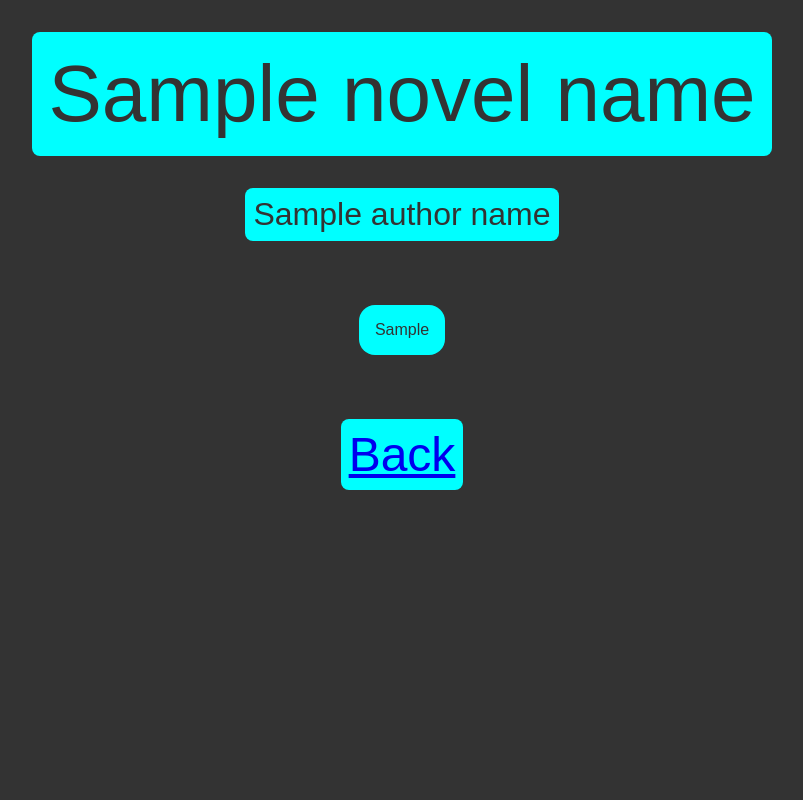
After one commit to Teetil/Novel-Manager, a Flask app: template templates/novel.html in a window 1280 px wide. The commit adds this page. Shown: the whole page, without its empty margins (238-1041 px from the left). Run offline with Flask 2, Linux system fonts and the light colour scheme; the template is opened without the code that fills it: most values are stand-ins (such as "Sample title", 1, 10 or a date in 2020).

Commit message:
Added ability to view novel pages and read descriptions

```diff
--- a/app.py
+++ b/app.py
@@ -15,12 +15,17 @@ def add_novel():
     if request.method == "POST":
         novel_name = request.form["novel-name"]
         author_name = request.form["author-name"]
+        novel_synopsis = request.form["novel-synopsis"]
         author_id =  authors.get_author_by_name(author_name)
         if not author_id:
             author_id = authors.add_new_author(author_name)
         author_id = author_id
-        novels.add_novel(author_name, author_id, request.form["novel-synopsis"])
-        print("added novel")
+        novels.add_novel(author_name, author_id, novel_synopsis)
         return redirect("/")
 
+@app.route("/novel/<int:novel_id>")
+def novel_page(novel_id):
+    novel_info = novels.get_novel_info(novel_id)
+    return render_template("novel.html", novel_name = novel_info[0], novel_synopsis = novel_info[1], author_name = novel_info[2].capitalize())
+
 app.run(debug=True)
--- a/authors.py
+++ b/authors.py
@@ -3,7 +3,7 @@ from setup import db
 
 def get_author_by_name(name : str) -> int:
     sql = "SELECT id FROM authors WHERE name=:name"
-    return db.session.execute(sql, {"name" : name.lower()}).fetchone()
+    return db.session.execute(sql, {"name" : name.lower()}).fetchone()[0]
 
 def add_new_author(name : str) -> int:
     sql = "INSERT INTO authors (name) VALUES (:name) RETURNING id"
--- a/schema.sql
+++ b/schema.sql
@@ -1,18 +1,18 @@
 CREATE TABLE authors (
     id SERIAL PRIMARY KEY,
-    name TEXT
+    name TEXT UNIQUE
 );
 
 CREATE TABLE novels (
     id SERIAL PRIMARY KEY,
-    name TEXT,
+    name TEXT UNIQUE,
     synopsis TEXT,
     author_id INTEGER REFERENCES authors
 );
 
 CREATE TABLE tags (
     id SERIAL PRIMARY KEY,
-    name TEXT
+    name TEXT UNIQUE
 );
 
 CREATE TABLE novel_tags (
--- a/static/main.css
+++ b/static/main.css
@@ -57,3 +57,21 @@ body {
     padding: .5rem;
     border-radius: .5rem;
 }
+
+.author{
+    font-size: 2rem;
+    background-color: aqua;
+    padding: .5rem;
+    border-radius: .5rem;
+}
+
+.synopsis{
+    margin-top: 4rem;
+    font-size: 1rem;
+    background-color: aqua;
+    padding: 1rem;
+    border-radius: 1rem;
+    overflow-wrap: break-word;
+    max-width: 30%;
+    margin-bottom: 4rem;
+}
--- a/templates/add.html
+++ b/templates/add.html
@@ -12,7 +12,7 @@
             <label for="author-name">Name of Author</label>
             <input type="text", name="author-name", minlength="1", maxlength="30">
             <label for="novel-synopsis">Short description of novel</label>
-            <input type="text", name="novel-synopsis", maxlength="30">
+            <input type="text", name="novel-synopsis", maxlength="500">
             <input type="submit", value="Add">
         </form>
     </div>
--- /dev/null
+++ b/templates/novel.html
@@ -0,0 +1,13 @@
+{% extends "layout.html" %}
+{% block content %}
+
+<body>
+    <div class="topbar">
+        <div class="header"> {{novel_name}}</div>
+    </div>
+    <div class="author">{{author_name}}</div>
+    <div class="synopsis">{{novel_synopsis}}</div>
+    <a href="/" class="nav-button">Back</a>
+</body>
+
+{% endblock %}
```
Also changed, not shown: novels.py (+8 -3 lines).
